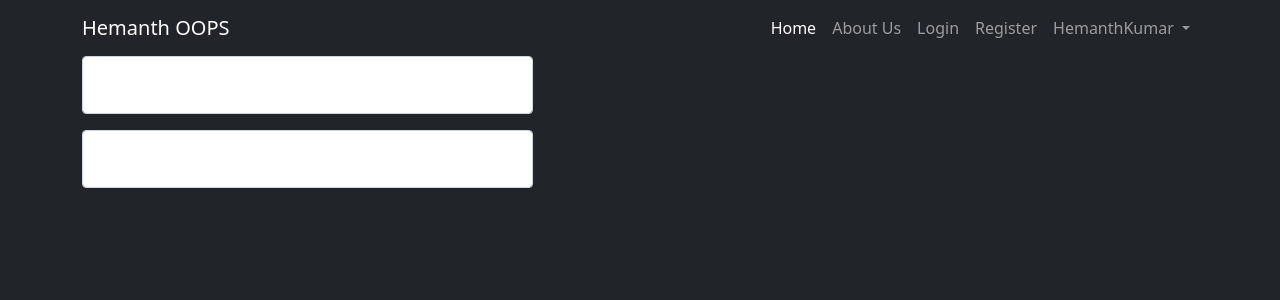
After one commit to mhemanthkmr/PHP-Oops, a PHP site: page /login.php in a window 1280 px wide. The commit adds this page. Shown: the top 300 px of the page. Run offline with PHP 8.4, Linux system fonts and the light colour scheme.

Commit message:
Added Nav

```diff
--- /dev/null
+++ b/includes/footer.php
@@ -0,0 +1,4 @@
+
+    <script src="https://cdn.jsdelivr.net/npm/bootstrap@5.1.3/dist/js/bootstrap.bundle.min.js" integrity="sha384-ka7Sk0Gln4gmtz2MlQnikT1wXgYsOg+OMhuP+IlRH9sENBO0LRn5q+8nbTov4+1p" crossorigin="anonymous"></script>
+  </body>
+</html>
--- /dev/null
+++ b/includes/header.php
@@ -0,0 +1,16 @@
+<!doctype html>
+<html lang="en">
+  <head>
+    <meta charset="utf-8">
+    <meta name="viewport" content="width=device-width, initial-scale=1">
+    <link href="https://cdn.jsdelivr.net/npm/bootstrap@5.1.3/dist/css/bootstrap.min.css" rel="stylesheet" integrity="sha384-1BmE4kWBq78iYhFldvKuhfTAU6auU8tT94WrHftjDbrCEXSU1oBoqyl2QvZ6jIW3" crossorigin="anonymous">
+    <link rel="stylesheet" href="includes/style.css">
+    <title>OOPS</title>
+  </head>
+  <!-- <style>
+      h1
+      {
+          color: white;
+      }
+  </style> -->
+  <body class="bg-dark">
--- /dev/null
+++ b/includes/navbar.php
@@ -0,0 +1,34 @@
+<nav class="navbar navbar-expand-lg navbar-dark bg-dark">
+  <div class="container">
+    <a class="navbar-brand" href="#">Hemanth OOPS</a>
+    <button class="navbar-toggler" type="button" data-bs-toggle="collapse" data-bs-target="#navbarSupportedContent" aria-controls="navbarSupportedContent" aria-expanded="false" aria-label="Toggle navigation">
+      <span class="navbar-toggler-icon"></span>
+    </button>
+    <div class="collapse navbar-collapse" id="navbarSupportedContent">
+      <ul class="navbar-nav ms-auto mb-2 mb-lg-0">
+        <li class="nav-item">
+          <a class="nav-link active" aria-current="page" href="#">Home</a>
+        </li>
+        <li class="nav-item">
+          <a class="nav-link" href="#">About Us</a>
+        </li>
+        <li class="nav-item">
+          <a class="nav-link" href="#">Login</a>
+        </li>
+        <li class="nav-item">
+          <a class="nav-link" href="#">Register</a>
+        </li>
+        <li class="nav-item dropdown">
+          <a class="nav-link dropdown-toggle" href="#" id="navbarDropdown" role="button" data-bs-toggle="dropdown" aria-expanded="false">
+            HemanthKumar
+          </a>
+          <ul class="dropdown-menu" aria-labelledby="navbarDropdown">
+            <li><a class="dropdown-item" href="#">Action</a></li>
+            <li><a class="dropdown-item" href="#">Another action</a></li>
+            <li><hr class="dropdown-divider"></li>
+            <li><a class="dropdown-item" href="#">Something else here</a></li>
+          </ul>
+        </li>
+    </div>
+  </div>
+</nav>
--- /dev/null
+++ b/includes/style.css
@@ -0,0 +1,12 @@
+h1
+{
+    color: white;
+}
+label
+{
+    color: white;
+}
+input
+{
+    color: white;
+}
--- /dev/null
+++ b/login.php
@@ -0,0 +1,21 @@
+<?php
+    include('includes/header.php');
+    include('includes/navbar.php');
+?>
+<div class="container">
+    <div class="row">
+        <div class="col-md-5 text-center">
+            <div class="form-floating mb-3">
+                <input type="email" class="form-control" id="floatingInput" placeholder="name@example.com">
+                <label for="floatingInput">Email address</label>
+            </div>
+            <div class="form-floating">
+                <input type="password" class="form-control" id="floatingPassword" placeholder="Password">
+                <label for="floatingPassword">Password</label>
+            </div>
+        </div>
+    </div>
+</div>
+<?php
+    include('includes/footer.php');
+?>
```
Also changed, not shown: index.php (+7 -0 lines).
